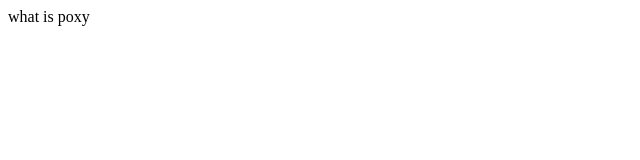
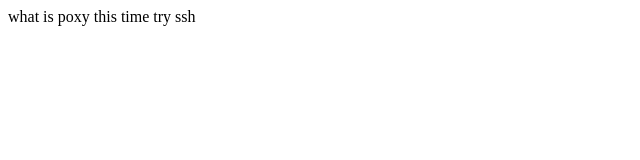
Before and after one commit to huxiaoshuo/Python-study-2025, a plain HTML site: page index.html in a window 1280 px wide. Shown: the whole page, without its empty margins (0-640 px from the left). Drawn offline with Linux system fonts and the light colour scheme.

Commit message:
ssh 尝试

```diff
--- a/index.html
+++ b/index.html
@@ -7,6 +7,7 @@
 </head>
 <body>
     what is poxy
+    this time try ssh
 
 </body>
 </html>
```
